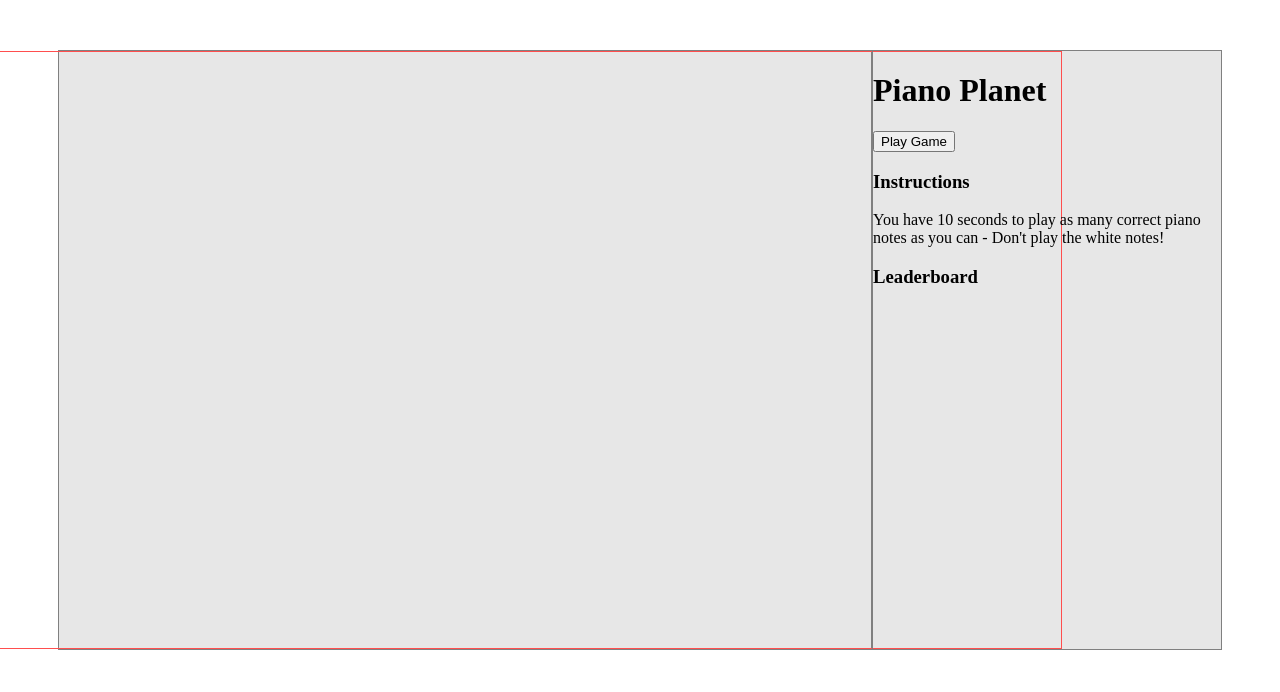
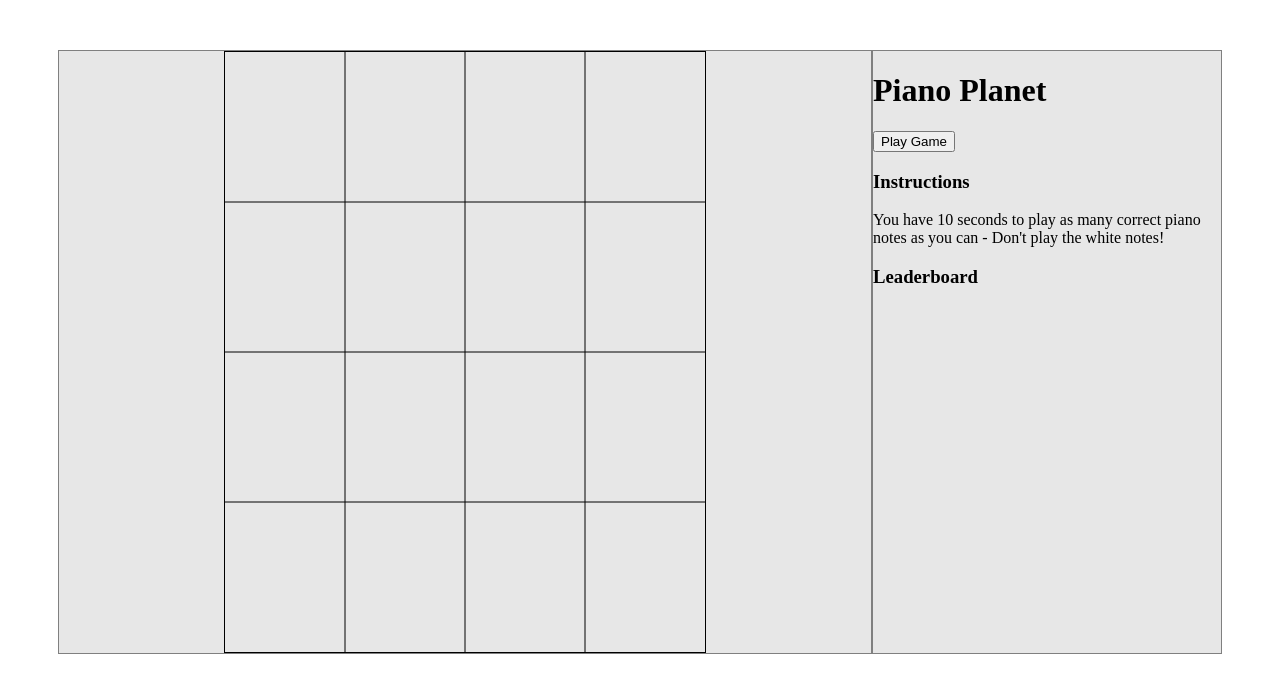
Before and after one commit to cstinepham/piano-planet, a website built with webpack: page dist/index.html in a window 1280 px wide. Both pictures are taken after a click on the button "Play Game". Built offline with nearby package versions, Linux system fonts and the light colour scheme.

Commit message:
Implement drawing grid on canvas

```diff
--- a/src/index.js
+++ b/src/index.js
@@ -1,22 +1,78 @@
 import _ from 'lodash';
 var CANVAS_WIDTH, CANVAS_HEIGHT;
 var canvasElement, canvasCtx, timeLimit = 10, time = 0, score = 0;
+var tile1, tile2, tile3, tile4;
 
 function drawCanvas() {
   canvasElement = document.getElementById("myCanvas");
-  let leftPanel = document.getElementById("leftPanel");
-  // canvasElement.width = leftPanel.width;
-  // canvasElement.height = leftPanel.height-50;
 
+  canvasElement.width = 480;
+  canvasElement.height = 600;
   CANVAS_WIDTH = canvasElement.width;
   CANVAS_HEIGHT = canvasElement.height;
-  console.log(CANVAS_HEIGHT);
-  console.log(CANVAS_WIDTH);
+  console.log("CANVAS_HEIGHT: "+ CANVAS_HEIGHT);
+  console.log("CANVAS_WIDTH: " + CANVAS_WIDTH);
+
 
   canvasCtx = canvasElement.getContext("2d");
-  canvasCtx.fillStyle = "#FF0000";
-
+  canvasCtx.fillStyle = "000000";
+  //canvasCtx.fillRect(0, 20, 150, 100);
+  var xt = Math.floor(Math.random() * 4);
+  tile1 = xt;
+  xt = Math.floor(Math.random() * 4);
+  tile2 = xt;
+  xt = Math.floor(Math.random() * 4);
+  tile3 = xt;
+  xt = Math.floor(Math.random() * 4);
+  tile4 = xt;
+  console.log(tile1, tile2, tile3, tile4);
+  filledTile.draw(tile1, 0);
+  filledTile.draw(tile2, 1);
+  filledTile.draw(tile3, 2);
+  filledTile.draw(tile4, 3);
+  drawLines();
 }
 
+var filledTile = {
+  color: "000000",
+  x: 0,
+  y: 0,
+  width: CANVAS_WIDTH/4,
+  height: CANVAS_WIDTH/4,
+  draw: function(z1, z2) {
+    canvasCtx.fillStyle = this.color;
+    canvasCtx.fillRect(z1 * this.width, z2 * this.height, this.width, this.height);
+  },
+  update: function() {
+    tile4 = tile3;
+    tile3 = tile2;
+    tile2 = tile1;
+    tile1 = Math.floor(Math.random() * 4);
+    canvasCtx.clearRect(0,0,CANVAS_WIDTH, CANVAS_HEIGHT);
+    drawLines();
+    filledTile.draw(tile1, 0);
+    filledTile.draw(tile2, 1);
+    filledTile.draw(tile3, 2);
+    filledTile.draw(tile4, 3);
+  }
+}
+
+function drawLines() {
+  canvasCtx.beginPath();
+  canvasCtx.moveTo(CANVAS_WIDTH / 4, 0);
+  canvasCtx.lineTo(CANVAS_WIDTH / 4, CANVAS_HEIGHT);
+  canvasCtx.moveTo(2 * CANVAS_WIDTH / 4, 0);
+  canvasCtx.lineTo(2 * CANVAS_WIDTH / 4, CANVAS_HEIGHT);
+  canvasCtx.moveTo(3 * CANVAS_WIDTH / 4, 0);
+  canvasCtx.lineTo(3 * CANVAS_WIDTH / 4, CANVAS_HEIGHT);
+  canvasCtx.moveTo(0, CANVAS_HEIGHT / 4);
+  canvasCtx.lineTo(CANVAS_WIDTH, CANVAS_HEIGHT / 4);
+  canvasCtx.moveTo(0, 2 * CANVAS_HEIGHT / 4);
+  canvasCtx.lineTo(CANVAS_WIDTH, 2 * CANVAS_HEIGHT / 4);
+  canvasCtx.moveTo(0, 3 * CANVAS_HEIGHT / 4);
+  canvasCtx.lineTo(CANVAS_WIDTH, 3 * CANVAS_HEIGHT / 4);
+  canvasCtx.stroke();
+}
 document.querySelector(".playGameButton").addEventListener("click", drawCanvas)
+
 console.log("Webpack is working =)")
```
Also changed, not shown: dist/index.html, dist/main.js, 1 other file.
